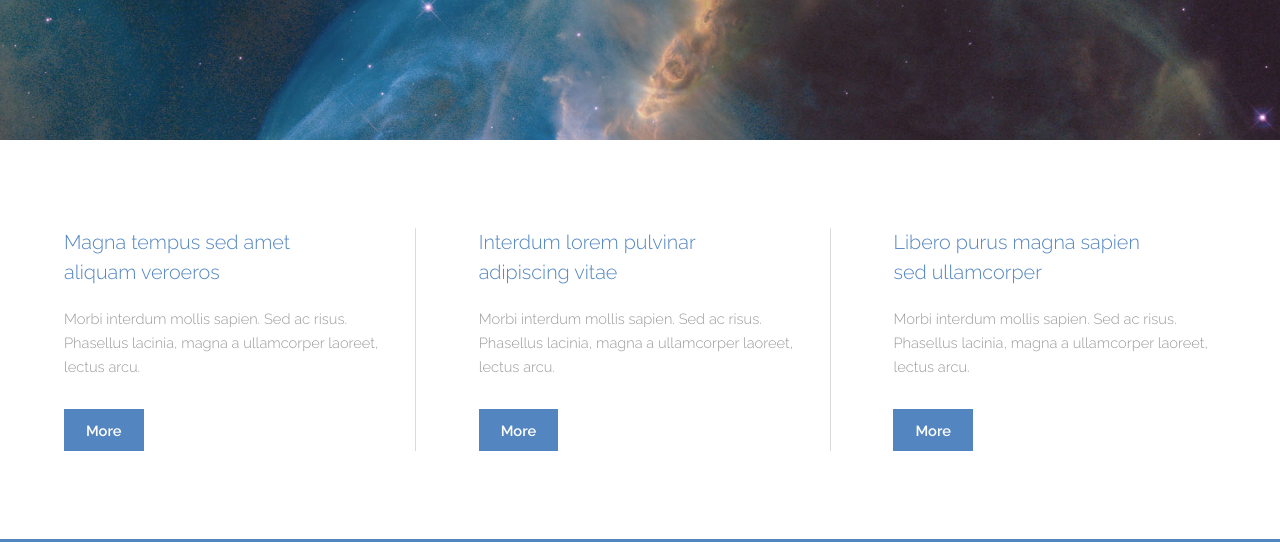
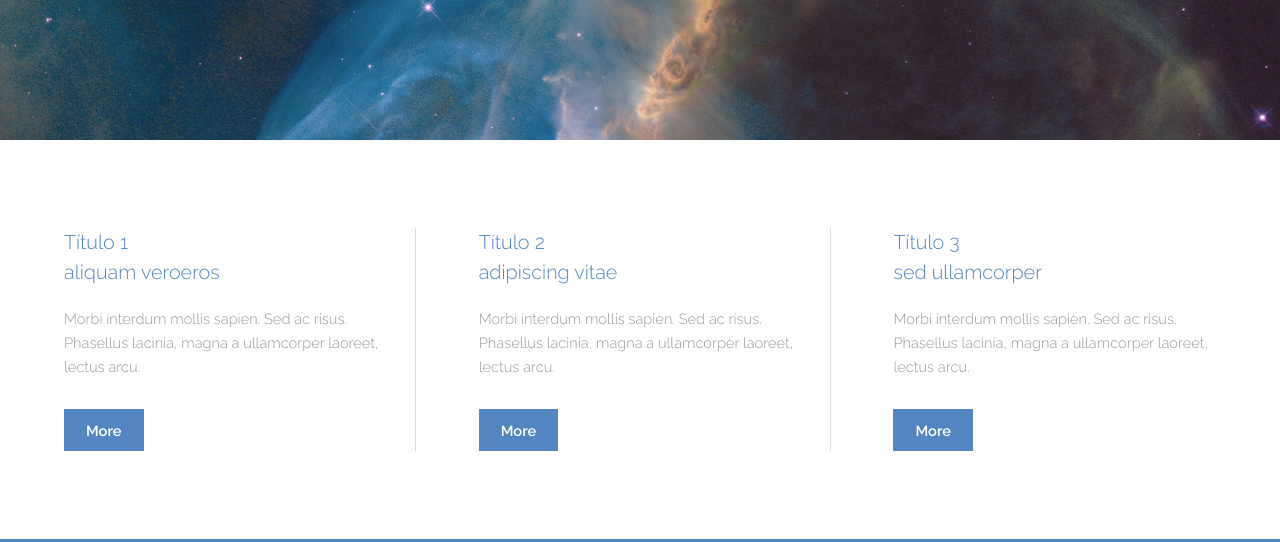
Before and after one commit to fjcalve/it-proyecto1, a plain HTML site: page index.html in a window 1280 px wide. Shown: the part 258-800 px from the top of the page. Drawn offline with Linux system fonts and the light colour scheme.

Commit message:
Modificando títulos Web 10/07/17

```diff
--- a/index.html
+++ b/index.html
@@ -38,7 +38,7 @@
 					<div class="flex flex-3">
 						<article>
 							<header>
-								<h3>Magna tempus sed amet<br /> aliquam veroeros</h3>
+								<h3>Título 1 <br /> aliquam veroeros</h3>
 							</header>
 							<p>Morbi interdum mollis sapien. Sed ac risus. Phasellus lacinia, magna a ullamcorper laoreet, lectus arcu.</p>
 							<footer>
@@ -47,7 +47,7 @@
 						</article>
 						<article>
 							<header>
-								<h3>Interdum lorem pulvinar<br /> adipiscing vitae</h3>
+								<h3>Título 2<br /> adipiscing vitae</h3>
 							</header>
 							<p>Morbi interdum mollis sapien. Sed ac risus. Phasellus lacinia, magna a ullamcorper laoreet, lectus arcu.</p>
 							<footer>
@@ -56,7 +56,7 @@
 						</article>
 						<article>
 							<header>
-								<h3>Libero purus magna sapien<br /> sed ullamcorper</h3>
+								<h3>Título 3<br /> sed ullamcorper</h3>
 							</header>
 							<p>Morbi interdum mollis sapien. Sed ac risus. Phasellus lacinia, magna a ullamcorper laoreet, lectus arcu.</p>
 							<footer>
```
